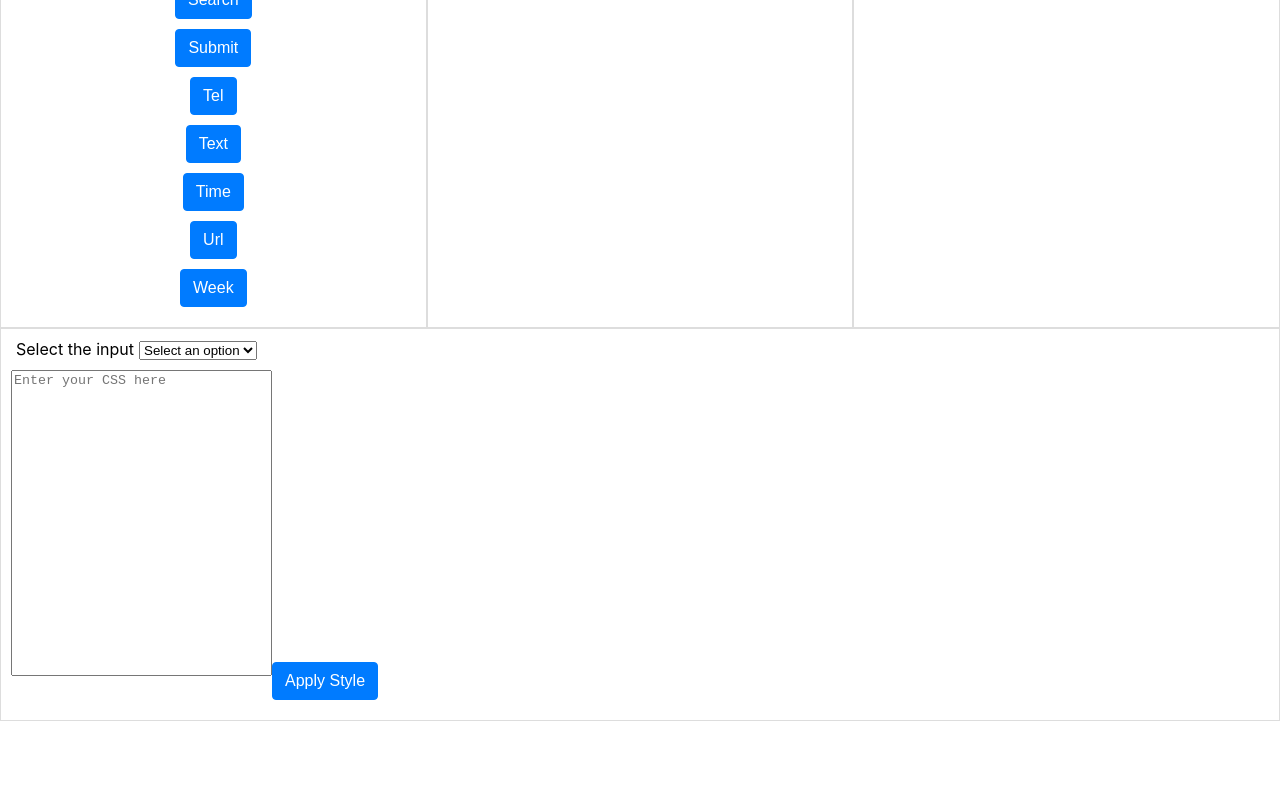
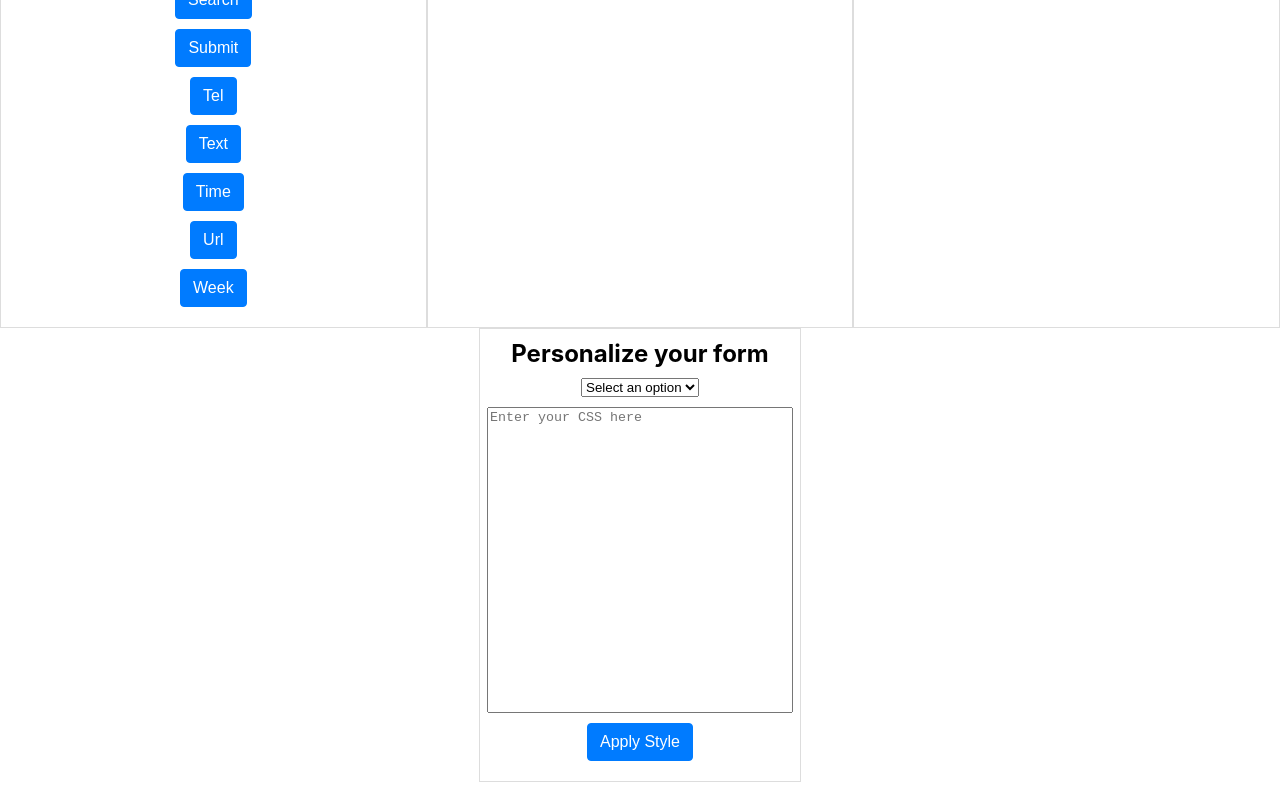
Before and after one commit to GenForm/GenForm.github.io, a React (Create React App) app in the folder GenForm-Drag-Drop/: page / in a window 1280 px wide. Shown: the part 848-1648 px from the top of the page. Before the commit the page ends 1615 px from the top, so only its background shows below. Built offline with nearby package versions, Linux system fonts and the light colour scheme.

Commit message:
Refactor Personalize component styles

```diff
--- a/GenForm-Drag-Drop/src/components/Personalize.css
+++ b/GenForm-Drag-Drop/src/components/Personalize.css
@@ -1,21 +1,9 @@
-#PersonnalizeStyle {
-  display: flex;
-  flex-direction: column;
-  align-items: center;
-  justify-content: center;
-  background-color: #ffff;
-  border: solid 0.5px #ebebeb;
-  border-radius: 10px;
-  width: 25%;
-  padding: 15px;
-}
+
 
 #container_label, textarea, button {
   margin-bottom: 10px; /* Espace entre les éléments */
 }
-label {
-  margin: 5px 5px 5px 5px;
-}
+
 textarea {
   resize: none;
 }
--- a/GenForm-Drag-Drop/src/components/Personalize.js
+++ b/GenForm-Drag-Drop/src/components/Personalize.js
@@ -39,22 +39,21 @@ function Personalize({ formJSON }) {
   };
 
   return (
-    <div className="Personalize" style={{ display: 'flex' }}>
-      <div id="PersonalizeStyle" style={{ flex: '1', border: '1px solid #ddd', padding: '10px' }}>
-        <div id="container_label">
-          <label>Select the input</label>
-          <select value={selectedInput} onChange={(e) => setSelectedInput(e.target.value)}>
-            <option value="">Select an option</option>
-            {formJSON.elems.map((elem, index) => (
-              <option key={index} value={elem.name}>{elem.name}</option>
-            ))}
-          </select>
-        </div>
+    <div className="Personalize" style={{ display: 'flex', justifyContent: 'center' }}>
+      <div id="PersonalizeStyle" style={{ display: 'flex', flexDirection: 'column', alignItems: 'center', border: '1px solid #ddd', padding: '10px', width: '300px' }}>
+        <h2 style={{ marginTop: "0px", marginBottom: '10px' }}>Personalize your form</h2>
+        <select value={selectedInput} onChange={(e) => setSelectedInput(e.target.value)} style={{ marginBottom: '10px' }}>
+          <option value="">Select an option</option>
+          {formJSON.elems.map((elem, index) => (
+            <option key={index} value={elem.name}>{elem.name}</option>
+          ))}
+        </select>
 
         <textarea
           placeholder='Enter your CSS here'
           rows={20}
           cols={30}
+          style={{ width: '100%', marginBottom: '10px' }}
           value={css[selectedInput] || ''}
           onChange={handleCssChange}
         />
```
